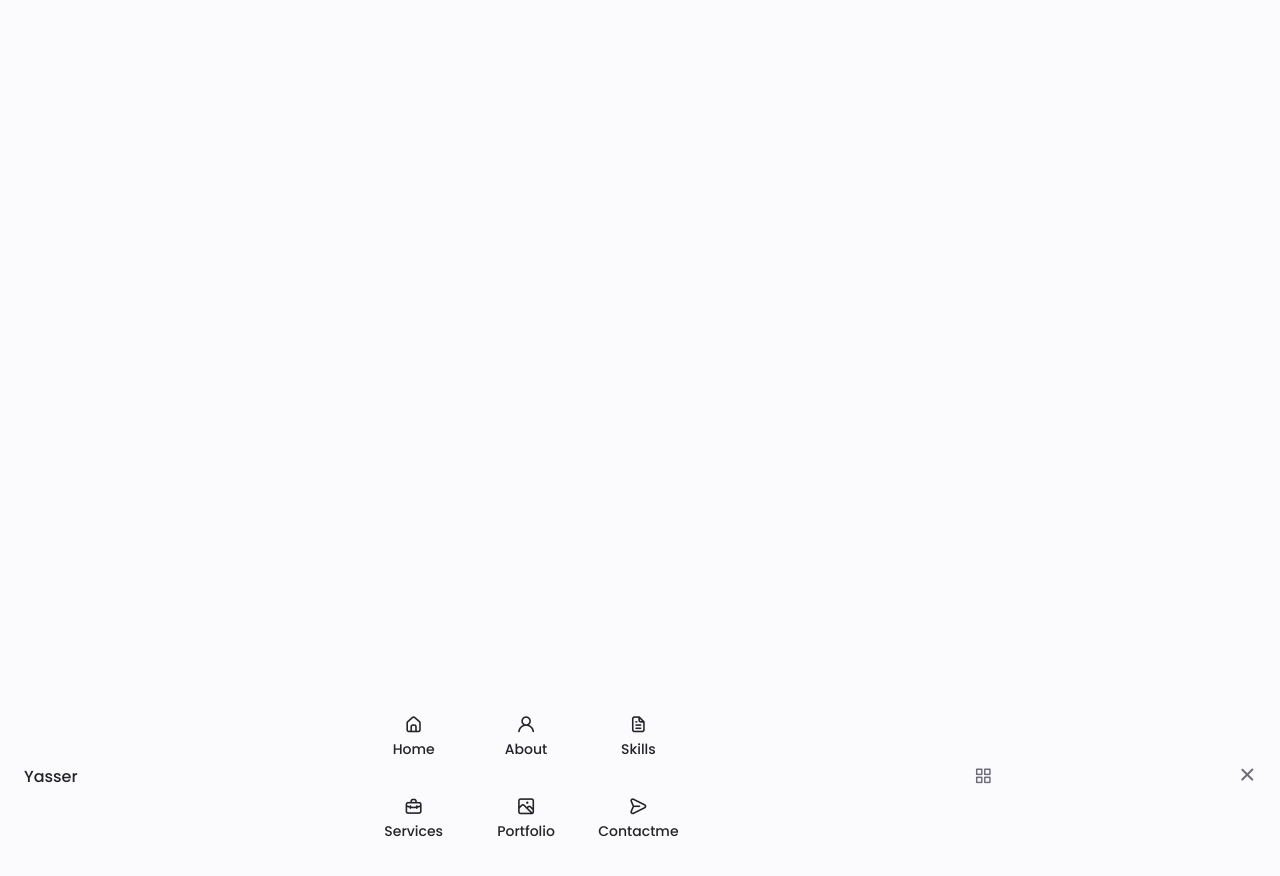
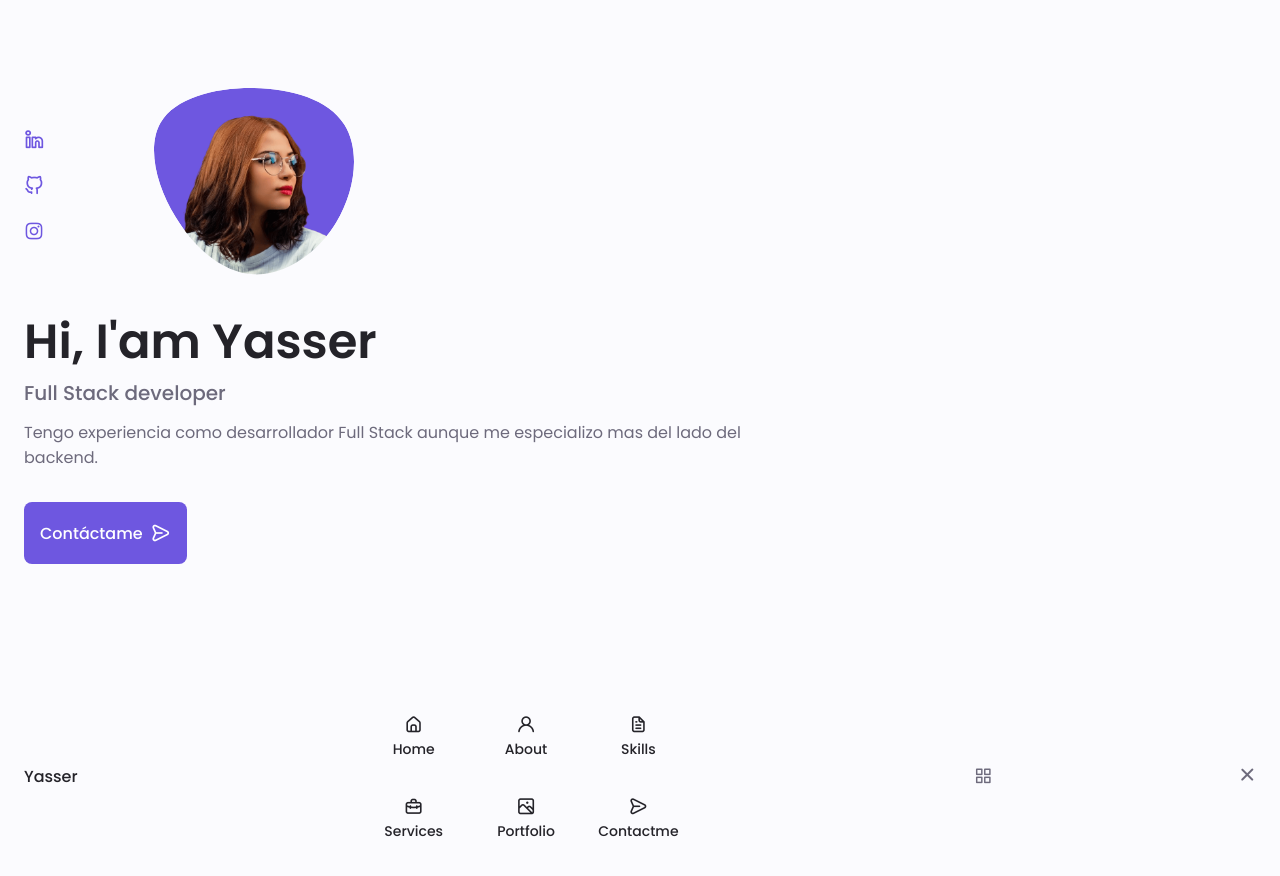
Before and after one commit to YazzerJM/Personal-Portfolio, a plain HTML site: page index.html in a window 1280 px wide. Shown: the top 876 px of the page. Drawn offline with nearby package versions, Linux system fonts and the light colour scheme.

Commit message:
Agregado Home y disenio a botones

```diff
--- a/assets/css/styles.css
+++ b/assets/css/styles.css
@@ -241,9 +241,111 @@ img{
 
 
 /*==================== HOME ====================*/
+.home__container{
+    gap: 1rem;
+}
 
+.home__content{
+    grid-template-columns: .5fr 3fr;
+    padding-top: 3.5rem;
+    align-items: center;
+}
+
+.home__social{
+    display: grid;
+    grid-template-columns: max-content;
+    row-gap: 1rem;
+}
+
+.home__social-icon{
+    font-size: 1.25rem;
+    color: var(--first-color);
+}
+
+.home__social-icon:hover{
+    color: var(--first-color-alt);
+}
+
+.home__blob{
+    width: 200px;
+    fill: var(--first-color);
+}
+
+.home__blob-img{
+    width: 170px;
+}
+
+.home__data{
+    grid-column: 1/3;
+}
+
+.home__title{
+    font-size: var(--big-font-size);
+}
+
+.home__subtitle{
+    font-size: var(--h3-font-size);
+    color: var(--text-color);
+    font-weight: var(--font-medium);
+    margin-bottom: var(--mb-0-75);
+}
+
+.home__description{
+    margin-bottom: var(--mb-2);
+}
+
+.home__scroll{
+    display: none;
+}
+
+.home__scroll-button{
+    color: var(--first-color);
+    transition: .3s;
+}
+
+.home__scroll-button:hover{
+    transform: translateY(.25rem);
+}
+
+.home__scroll-mouse{
+    font-size: 2rem;
+}
+
+.home__scroll-name{
+    font-size: var(--small-font-size);
+    color: var(--title-color);
+    font-weight: var(--font-medium);
+    margin-right: var(--mb-0-25);
+}
+
+.home__scroll-arrow{
+    font-size: 1.25rem;
+}
 
 /*==================== BUTTONS ====================*/
+.button{
+    display: inline-block;
+    background-color: var(--first-color);
+    color: #FFF;
+    padding: 1rem;
+    border-radius: .5rem;
+    font-weight: var(--font-medium);
+}
+
+.button:hover{
+    background-color: var(--first-color-alt);
+}
+
+.button__icon{
+    font-size: 1.25rem;
+    margin-left: var(--mb-0-5);
+    transition: .3s;
+}
+
+.button--flex{
+    display: inline-flex;
+    align-items: center;
+}
 
 
 /*==================== ABOUT ====================*/
--- a/index.html
+++ b/index.html
@@ -54,6 +54,7 @@
                             </a>
                         </li>
                     </ul>
+
                     <i class="uil uil-times nav__close" id="nav-close"></i>
                 </div>
 
@@ -69,7 +70,60 @@
         <main class="main">
             <!--==================== HOME ====================-->
             <section class="home section" id="home">
+                <div class="home__container container grid">
+                    <div class="home__content grid">
+                        <div class="home__social">
+                            <a href="https://www.linkedin.com/in/yasser-jim%C3%A9nez-mart%C3%ADnez-85151b180/" target="_blank" class="home__social-icon">
+                                <i class="uil uil-linkedin-alt"></i>
+                            </a>
 
+                            <a href="https://github.com/YazzerJM" target="_blank" class="home__social-icon">
+                                <i class="uil uil-github-alt"></i>
+                            </a>
+
+                            <a href="https://www.instagram.com/" target="_blank" class="home__social-icon">
+                                <i class="uil uil-instagram"></i>
+                            </a>
+                        </div>
+
+                        <div class="home__img">
+                            <svg class="home__blob" viewBox="0 0 200 187" xmlns="http://www.w3.org/2000/svg" xmlns:xlink="http://www.w3.org/1999/xlink">
+                                <mask id="mask0" mask-type="alpha">
+                                    <path d="M190.312 36.4879C206.582 62.1187 201.309 102.826 182.328 134.186C163.346 165.547
+                                    130.807 187.559 100.226 186.353C69.6454 185.297 41.0228 161.023 21.7403 129.362C2.45775
+                                    97.8511 -7.48481 59.1033 6.67581 34.5279C20.9871 10.1032 59.7028 -0.149132 97.9666
+                                    0.00163737C136.23 0.303176 174.193 10.857 190.312 36.4879Z"/>
+                                </mask>
+                                <g mask="url(#mask0)">
+                                    <path d="M190.312 36.4879C206.582 62.1187 201.309 102.826 182.328 134.186C163.346
+                                    165.547 130.807 187.559 100.226 186.353C69.6454 185.297 41.0228 161.023 21.7403
+                                    129.362C2.45775 97.8511 -7.48481 59.1033 6.67581 34.5279C20.9871 10.1032 59.7028
+                                    -0.149132 97.9666 0.00163737C136.23 0.303176 174.193 10.857 190.312 36.4879Z"/>
+                                    <image class="home__blob-img" x='12' y='18' xlink:href="assets/img/perfil.png"/>
+                                </g>
+                            </svg>
+                        </div>
+
+                        <div class="home__data">
+                            <h1 class="home__title">Hi, I'am Yasser</h1>
+                            <h3 class="home__subtitle">Full Stack developer</h3>
+                            <p class="home__description">
+                                Tengo experiencia como desarrollador Full Stack aunque me especializo mas del lado del backend.
+                            </p>
+                            <a href="#contact" class="button button--flex">
+                                Cont&aacute;ctame<i class="uil uil-message button__icon"></i>
+                            </a>
+                        </div>
+                    </div>
+
+                    <div class="home__scroll">
+                        <a href="#about" class="home__scroll-button button--flex">
+                            <i class="uil uil-mouse-alt home__scroll-mouse"></i>
+                            <span class="home__scroll-name">Desplazarse hacia abajo</span>
+                            <i class="uil uil-arrow-down home__scroll-arrow"></i>
+                        </a>
+                    </div>
+                </div>
             </section>
 
             <!--==================== ABOUT ====================-->
```
